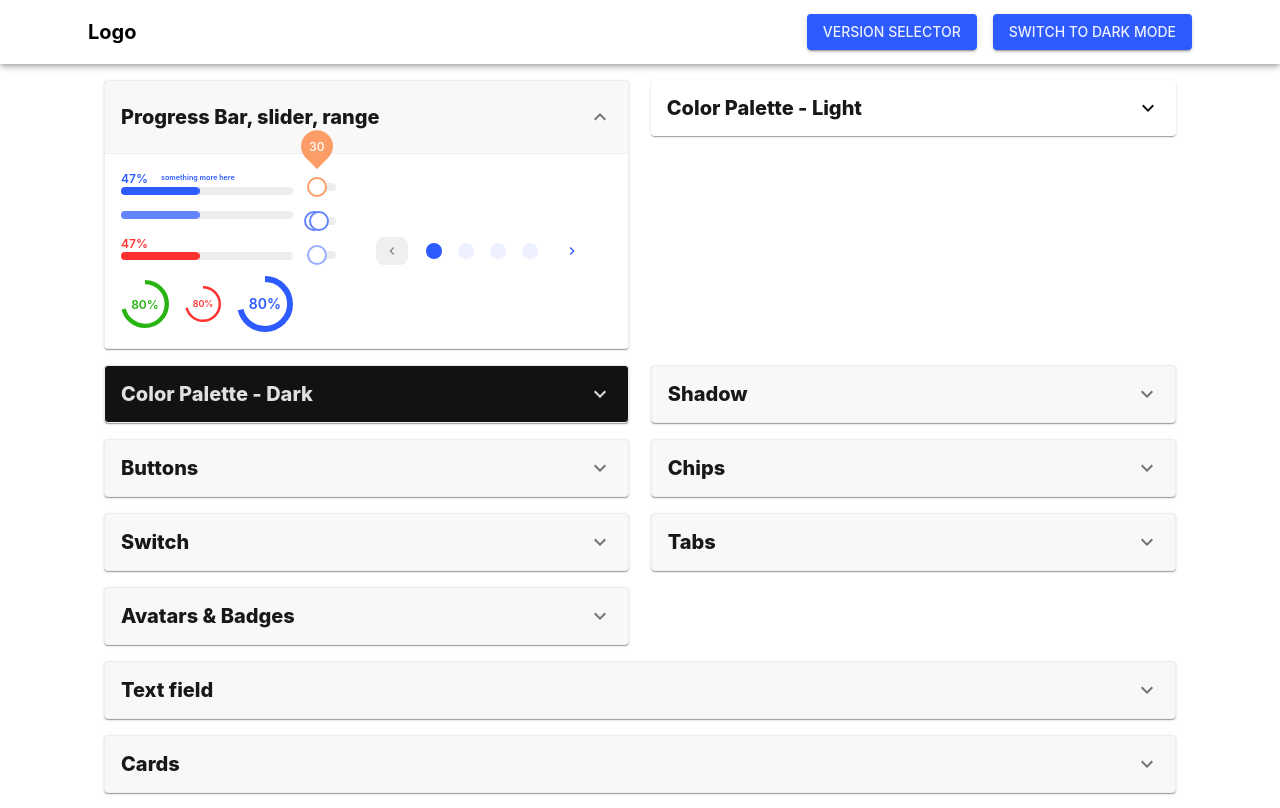
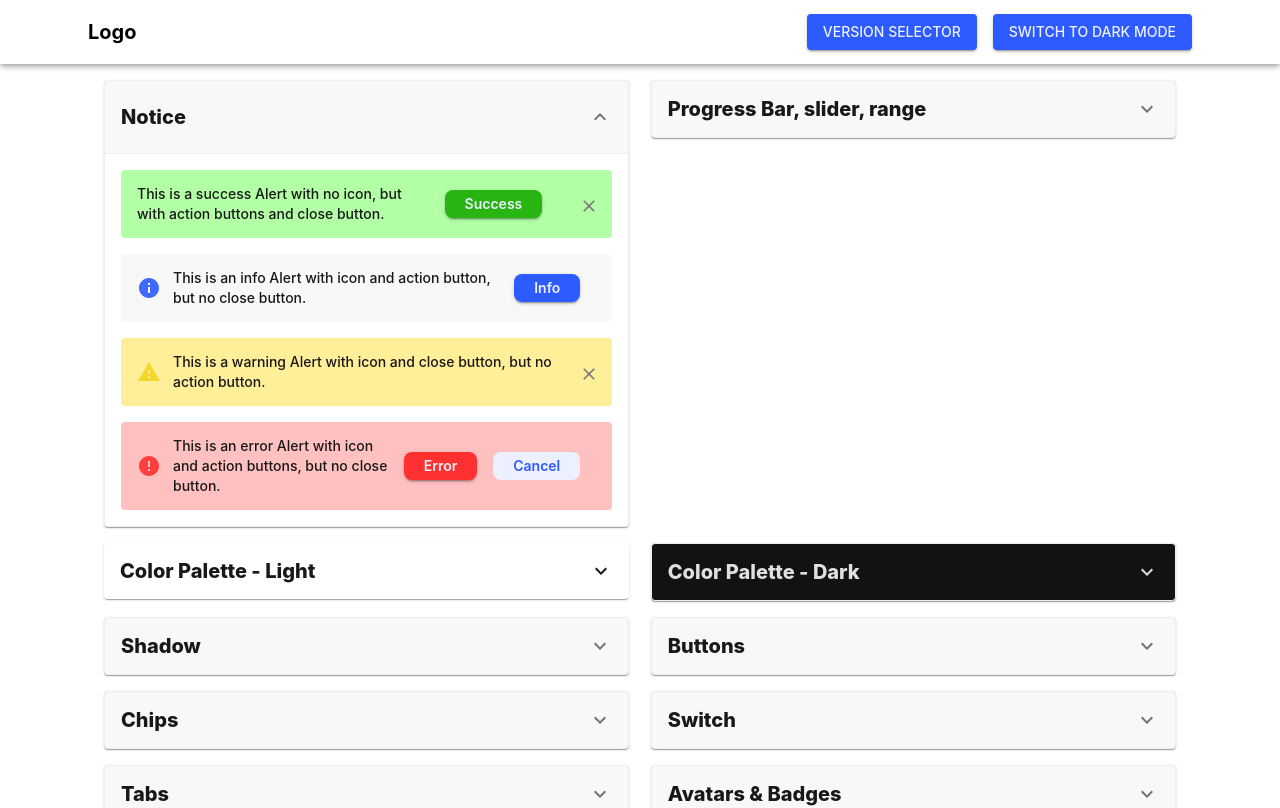
Before and after one commit to Yuki-kykyky/layout-demos, a Next.js app: page / in a window 1280 px wide. Shown: the top 808 px of the page. Built offline with nearby package versions, Linux system fonts and the light colour scheme.

Commit message:
feat: woop-alert

```diff
--- /dev/null
+++ b/app/common/ui/page2/woop/woop-alert.tsx
@@ -0,0 +1,128 @@
+import React from "react";
+import { Alert, Stack } from "@mui/material";
+import { CheckCircle, Info, Warning, Error } from "@mui/icons-material";
+import { ColorPalette } from "@/app/common/styles/color-palette";
+import { WoopBtn, WoopBtnProps } from "./woop-btn";
+import { BtnSize, BtnType } from "./woop-btn-base";
+
+type Severity = "success" | "info" | "warning" | "error";
+
+interface ActionButton extends Omit<WoopBtnProps, "buttonText"> {
+  buttonText: string;
+  onClick: () => void;
+  type?: BtnType;
+  size?: BtnSize;
+}
+
+interface WoopAlertProps {
+  severity: Severity;
+  onClose?: () => void;
+  icon?: React.ReactNode;
+  alertText?: string;
+  actionButtons?: ActionButton[];
+  displayIcon?: boolean;
+}
+
+const severityColors = {
+  background: {
+    success: ColorPalette.SystemColors.successfulSecondary,
+    info: ColorPalette.Background.bgDarken,
+    warning: ColorPalette.SystemColors.attentionSecondary,
+    error: ColorPalette.SystemColors.errorSecondary,
+  },
+  icon: {
+    success: ColorPalette.SystemColors.successful,
+    info: ColorPalette.AccentViolet.accent1Primary,
+    warning: ColorPalette.SystemColors.attention,
+    error: ColorPalette.SystemColors.error,
+  },
+  button: {
+    success: ColorPalette.SystemColors.successful,
+    info: ColorPalette.AccentViolet.accent1Primary,
+    warning: ColorPalette.AccentViolet.accent1Primary,
+    error: ColorPalette.SystemColors.error,
+  },
+  buttonHover: {
+    success: ColorPalette.SystemColors.successfulHover,
+    info: ColorPalette.AccentViolet.hoverState,
+    warning: ColorPalette.AccentViolet.hoverState,
+    error: ColorPalette.SystemColors.errorHover,
+  },
+};
+
+const severityIcons = {
+  success: <CheckCircle />,
+  info: <Info />,
+  warning: <Warning />,
+  error: <Error />,
+};
+
+export const WoopAlert: React.FC<WoopAlertProps> = ({
+  severity,
+  onClose,
+  icon,
+  alertText,
+  actionButtons,
+  displayIcon = true,
+}) => {
+  const renderActionButton = (button: ActionButton, index: number) => (
+    <WoopBtn
+      key={index}
+      size={button.size ?? BtnSize.XS}
+      type={button.type ?? (index === 0 ? BtnType.Primary : BtnType.Secondary)}
+      sx={{
+        ml: 2,
+        ...(index === 0 && {
+          bgcolor: severityColors.button[severity],
+          "&:hover": {
+            bgcolor: severityColors.buttonHover[severity],
+          },
+          "&:active": {
+            bgcolor: severityColors.button[severity],
+          },
+        }),
+        ...button.sx,
+      }}
+      {...button}
+    />
+  );
+
+  return (
+    <Alert
+      severity="error"
+      onClose={onClose}
+      variant="filled"
+      icon={displayIcon ? icon || severityIcons[severity] : displayIcon}
+      sx={{
+        "&.MuiPaper-root": {
+          alignItems: "center",
+        },
+        "& .MuiButtonBase-root .MuiSvgIcon-root": {
+          color: ColorPalette.Greyscale.icons,
+        },
+        "& .MuiAlert-icon .MuiSvgIcon-root": {
+          color: severityColors.icon[severity],
+        },
+        bgcolor: severityColors.background[severity],
+        color: ColorPalette.Greyscale.textPrimary,
+      }}
+    >
+      <Stack direction="row" alignItems="center">
+        {alertText}
+        {actionButtons && actionButtons.length > 0 && (
+          <Stack
+            direction="row"
+            spacing={2}
+            sx={{
+              px: 2,
+            }}
+          >
+            {actionButtons.map((button, index) =>
+              renderActionButton(button, index)
+            )}
+          </Stack>
+        )}
+      </Stack>
+    </Alert>
+  );
+};
--- a/app/common/ui/page2/woop/woop-btn.tsx
+++ b/app/common/ui/page2/woop/woop-btn.tsx
@@ -1,6 +1,16 @@
 import { ButtonProps, SxProps } from "@mui/material";
 import React from "react";
 import { BtnSize, BtnType, WoopBtnBase } from "./woop-btn-base";
+
+export interface WoopBtnProps {
+  buttonText: string;
+  size?: BtnSize;
+  type?: BtnType;
+  startIcon?: React.ReactNode;
+  endIcon?: React.ReactNode;
+  sx?: SxProps;
+  props?: ButtonProps;
+}
 
 export function WoopBtn({
   buttonText,
@@ -10,15 +20,7 @@ export function WoopBtn({
   endIcon,
   sx,
   ...props
-}: {
-  buttonText: string;
-  size?: BtnSize;
-  type?: BtnType;
-  startIcon?: React.ReactNode;
-  endIcon?: React.ReactNode;
-  sx?: SxProps;
-  props?: ButtonProps;
-}) {
+}: WoopBtnProps) {
   return (
     <WoopBtnBase
       size={size}
--- /dev/null
+++ b/app/components/page2/alert-list.tsx
@@ -0,0 +1,51 @@
+import { WoopAlert } from "@/app/common/ui/page2/woop/woop-alert";
+import { Stack } from "@mui/material";
+import React from "react";
+
+export const AlertList = () => {
+  return (
+    <Stack sx={{ width: "100%" }} spacing={2}>
+      <WoopAlert
+        displayIcon={false}
+        severity="success"
+        alertText="This is a success Alert with no icon, but with action buttons and close button."
+        onClose={() => {}}
+        actionButtons={[
+          {
+            buttonText: "Success",
+            onClick: () => {},
+          },
+        ]}
+      />
+      <WoopAlert
+        severity="info"
+        alertText="This is an info Alert with icon and action button, but no close button."
+        actionButtons={[
+          {
+            buttonText: "Info",
+            onClick: () => {},
+          },
+        ]}
+      />
+      <WoopAlert
+        severity="warning"
+        alertText="This is a warning Alert with icon and close button, but no action button."
+        onClose={() => {}}
+      />
+      <WoopAlert
+        severity="error"
+        alertText="This is an error Alert with icon and action buttons, but no close button."
+        actionButtons={[
+          {
+            buttonText: "Error",
+            onClick: () => {},
+          },
+          {
+            buttonText: "Cancel",
+            onClick: () => {},
+          },
+        ]}
+      />
+    </Stack>
+  );
+};
--- a/app/components/page2/progress-list.tsx
+++ b/app/components/page2/progress-list.tsx
@@ -27,7 +27,7 @@ export const WoopCircularProgress = ({
       <CircularProgressWithLabel
         value={value}
         size={size}
-        displayColor={color}
+        displaycolor={color}
       />
     </Box>
   );
@@ -37,7 +37,7 @@ function CircularProgressWithLabel(
   props: CircularProgressProps & {
     value: number;
     size?: number;
-    displayColor?: string;
+    displaycolor?: string;
   }
 ) {
   return (
@@ -54,7 +54,7 @@ function CircularProgressWithLabel(
         thickness={props.size ? props.size / 12 : 5}
         variant="determinate"
         sx={{
-          color: props.displayColor,
+          color: props.displaycolor,
         }}
         {...props}
       />
@@ -76,7 +76,7 @@ function CircularProgressWithLabel(
           fontSize={props.size ? props.size / 4 : 12}
           sx={{
             color: (theme: Theme) =>
-              props.displayColor || theme.palette.primary.main,
+              props.displaycolor || theme.palette.primary.main,
           }}
         >
           {Math.round(props.value)}%
--- a/app/pages/woop-design-system.tsx
+++ b/app/pages/woop-design-system.tsx
@@ -6,9 +6,10 @@ import {
   Box,
   Container,
   Stack,
-  Typography
+  Typography,
 } from "@mui/material";
 import { ColorPalette, ColorPaletteDark } from "../common/styles/color-palette";
+import { AlertList } from "../components/page2/alert-list";
 import { AvatarList } from "../components/page2/avatar-list";
 import { BadgeList } from "../components/page2/badge-list";
 import ButtonList from "../components/page2/button-list";
@@ -18,11 +19,12 @@ import { ColorPaletteList } from "../components/page2/color-palette-list";
 import { ProgressList } from "../components/page2/progress-list";
 import { ShadowList } from "../components/page2/shadow-list";
 import { SliderList } from "../components/page2/slider-list";
+import { StepList } from "../components/page2/step-list";
 import { SwitchList } from "../components/page2/switch-list";
 import TabList from "../components/page2/tab-list";
 import { TextFieldList } from "../components/page2/text-field-list";
 import React from "react";
-import { StepList } from "../components/page2/step-list";
+
 export function WoopDesignSystem() {
   return (
     <Container maxWidth="xl">
@@ -35,6 +37,28 @@ export function WoopDesignSystem() {
         <Box sx={{ width: "49%" }}>
           <Accordion
             expanded
+            sx={{
+              border: (theme) => `1px solid ${theme.palette.grey[200]}`,
+            }}
+          >
+            <AccordionSummary expandIcon={<ExpandMoreIcon />}>
+              <Typography variant="h6" fontWeight="800">
+                Notice
+              </Typography>
+            </AccordionSummary>
+            <AccordionDetails
+              sx={{
+                pt: 2,
+                bgcolor: (theme) => theme.palette.background.default,
+                borderTop: (theme) => `1px solid ${theme.palette.grey[200]}`,
+              }}
+            >
+              <AlertList />
+            </AccordionDetails>
+          </Accordion>
+        </Box>
+        <Box sx={{ width: "49%" }}>
+          <Accordion
             sx={{
               border: (theme) => `1px solid ${theme.palette.grey[200]}`,
             }}
--- a/app/theme.ts
+++ b/app/theme.ts
@@ -65,6 +65,12 @@ const lightTheme = createTheme({
       light: ColorPalette.SystemColors.successfulSecondary,
       dark: ColorPalette.SystemColors.successfulHover,
       contrastText: ColorPalette.SystemColors.successfulTertiary,
+    },
+    warning: {
+      main: ColorPalette.SystemColors.attention,
+      light: ColorPalette.SystemColors.attentionSecondary,
+      dark: ColorPalette.SystemColors.attentionHover,
+      contrastText: ColorPalette.SystemColors.attentionTertiary,
     },
   },
   typography: {
```
